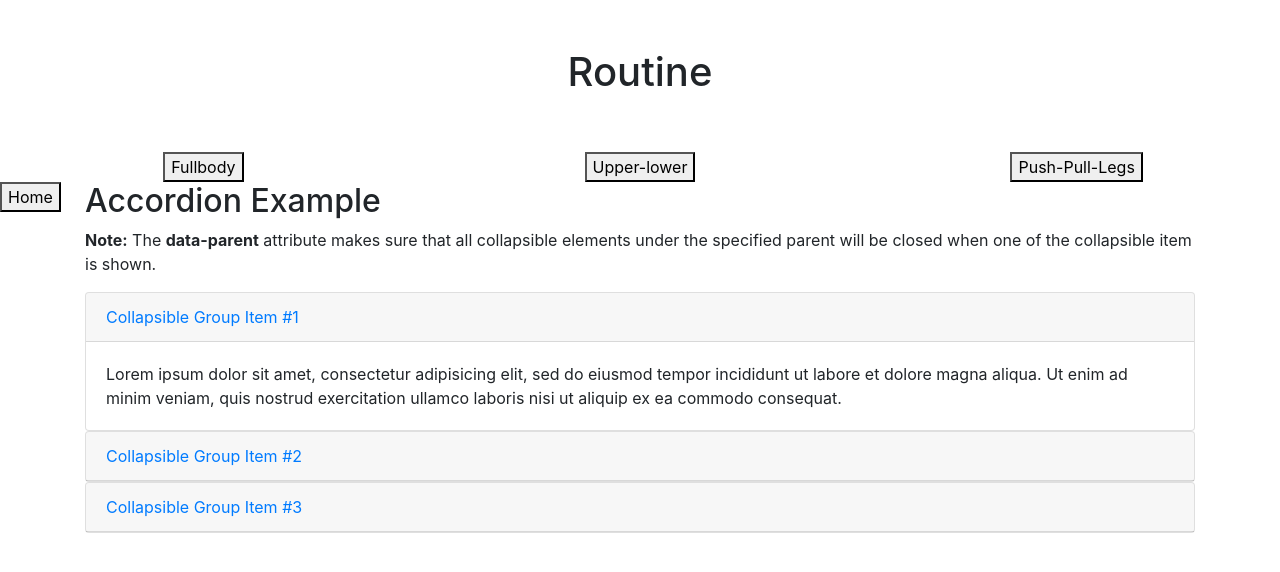
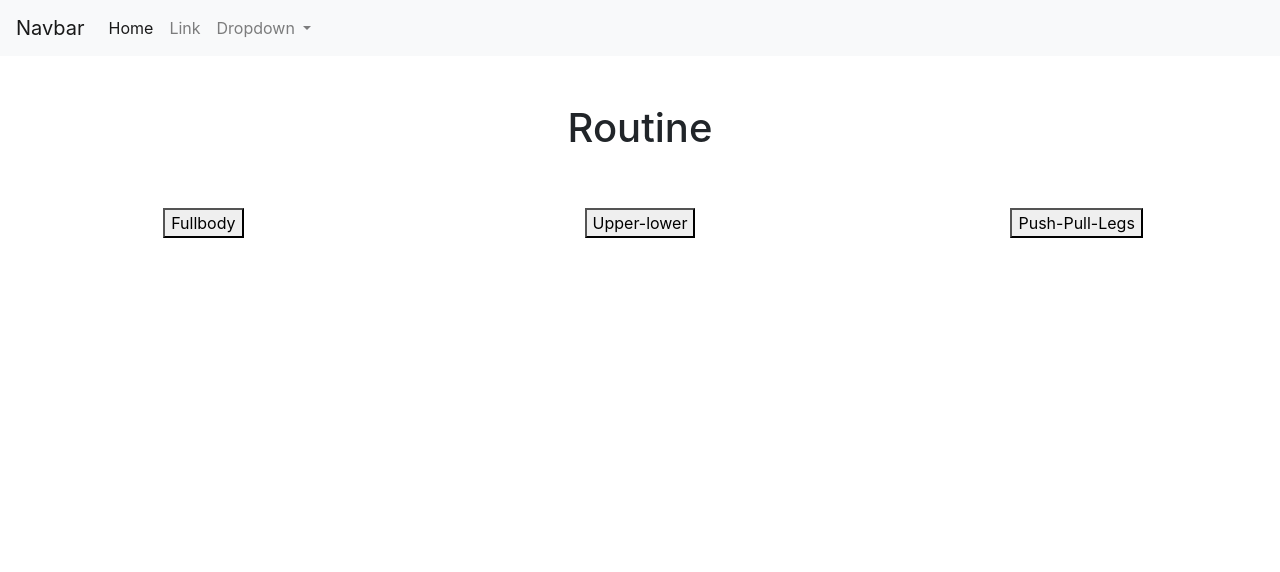
Before and after one commit to dominicho97/javascript-practice-projects, a plain HTML site: page workout/index.html in a window 1280 px wide. Drawn offline with nearby package versions, Linux system fonts and the light colour scheme.

Commit message:
added navbar

```diff
--- a/workout/index.html
+++ b/workout/index.html
@@ -8,10 +8,57 @@
     <link
       rel="stylesheet"
       href="https://stackpath.bootstrapcdn.com/bootstrap/4.2.1/css/bootstrap.min.css"
+      integrity="sha384-GJzZqFGwb1QTTN6wy59ffF1BuGJpLSa9DkKMp0DgiMDm4iYMj70gZWKYbI706tWS"
+      crossorigin="anonymous"
     />
+    <link rel="stylesheet" href="style.css" />
     <title>Document</title>
   </head>
   <body>
+    <nav class="navbar navbar-expand-lg navbar-light bg-light">
+      <a class="navbar-brand" href="#">Navbar</a>
+      <button
+        class="navbar-toggler"
+        type="button"
+        data-toggle="collapse"
+        data-target="#navbarSupportedContent"
+        aria-controls="navbarSupportedContent"
+        aria-expanded="false"
+        aria-label="Toggle navigation"
+      >
+        <span class="navbar-toggler-icon"></span>
+      </button>
+
+      <div class="collapse navbar-collapse" id="navbarSupportedContent">
+        <ul class="navbar-nav mr-auto">
+          <li class="nav-item active">
+            <a class="nav-link" href="#"
+              >Home <span class="sr-only">(current)</span></a
+            >
+          </li>
+          <li class="nav-item"><a class="nav-link" href="#">Link</a></li>
+          <li class="nav-item dropdown">
+            <a
+              class="nav-link dropdown-toggle"
+              href="#"
+              id="navbarDropdown"
+              role="button"
+              data-toggle="dropdown"
+              aria-haspopup="true"
+              aria-expanded="false"
+            >
+              Dropdown
+            </a>
+            <div class="dropdown-menu" aria-labelledby="navbarDropdown">
+              <a class="dropdown-item" href="#">Action</a>
+              <a class="dropdown-item" href="#">Another action</a>
+              <div class="dropdown-divider"></div>
+              <a class="dropdown-item" href="#">Something else here</a>
+            </div>
+          </li>
+        </ul>
+      </div>
+    </nav>
     <div class="container">
       <div class="row">
         <div class="col-md-12 text-center mt-5"><h1>Routine</h1></div>
@@ -30,71 +77,6 @@
       </div>
     </div>
 
-    <button id="myButton" class="float-left submit-button">Home</button>
-
-    <div class="container">
-      <h2>Accordion Example</h2>
-      <p>
-        <strong>Note:</strong> The <strong>data-parent</strong> attribute makes
-        sure that all collapsible elements under the specified parent will be
-        closed when one of the collapsible item is shown.
-      </p>
-      <div id="accordion">
-        <div class="card">
-          <div class="card-header">
-            <a class="card-link" data-toggle="collapse" href="#collapseOne">
-              Collapsible Group Item #1
-            </a>
-          </div>
-          <div id="collapseOne" class="collapse show" data-parent="#accordion">
-            <div class="card-body">
-              Lorem ipsum dolor sit amet, consectetur adipisicing elit, sed do
-              eiusmod tempor incididunt ut labore et dolore magna aliqua. Ut
-              enim ad minim veniam, quis nostrud exercitation ullamco laboris
-              nisi ut aliquip ex ea commodo consequat.
-            </div>
-          </div>
-        </div>
-        <div class="card">
-          <div class="card-header">
-            <a
-              class="collapsed card-link"
-              data-toggle="collapse"
-              href="#collapseTwo"
-            >
-              Collapsible Group Item #2
-            </a>
-          </div>
-          <div id="collapseTwo" class="collapse" data-parent="#accordion">
-            <div class="card-body">
-              Lorem ipsum dolor sit amet, consectetur adipisicing elit, sed do
-              eiusmod tempor incididunt ut labore et dolore magna aliqua. Ut
-              enim ad minim veniam, quis nostrud exercitation ullamco laboris
-              nisi ut aliquip ex ea commodo consequat.
-            </div>
-          </div>
-        </div>
-        <div class="card">
-          <div class="card-header">
-            <a
-              class="collapsed card-link"
-              data-toggle="collapse"
-              href="#collapseThree"
-            >
-              Collapsible Group Item #3
-            </a>
-          </div>
-          <div id="collapseThree" class="collapse" data-parent="#accordion">
-            <div class="card-body">
-              Lorem ipsum dolor sit amet, consectetur adipisicing elit, sed do
-              eiusmod tempor incididunt ut labore et dolore magna aliqua. Ut
-              enim ad minim veniam, quis nostrud exercitation ullamco laboris
-              nisi ut aliquip ex ea commodo consequat.
-            </div>
-          </div>
-        </div>
-      </div>
-    </div>
     <script>
       // get DOM elements
       const button1 = document.querySelector("#button1");
```
